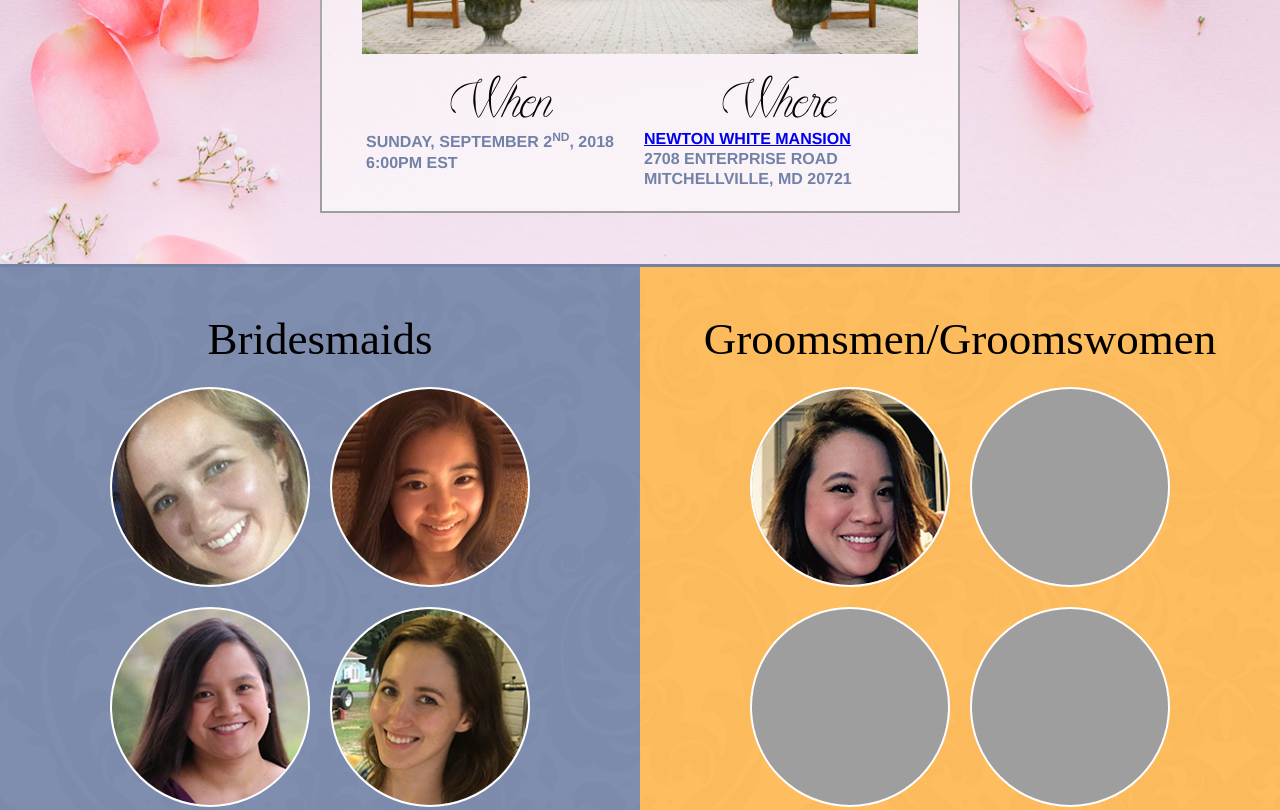
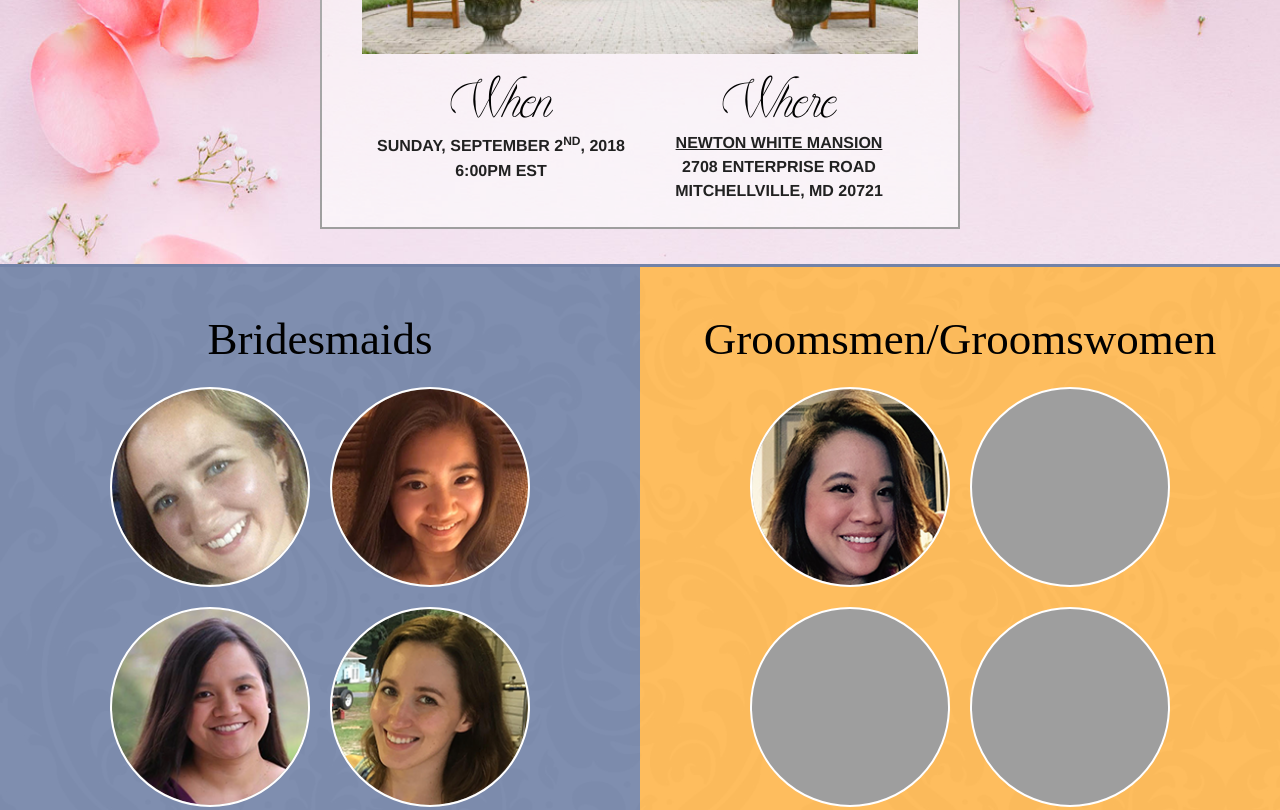
Before and after one commit to patrickzhou89/wedding, a plain HTML site: page index.html in a window 1280 px wide. Shown: the part 3100-3910 px from the top of the page. Drawn offline with nearby package versions, Linux system fonts and the light colour scheme; a web font is replaced by a local one.

Commit message:
Fixed css

```diff
--- a/styles/css/wedding.scss
+++ b/styles/css/wedding.scss
@@ -42,9 +42,11 @@ h4{
     color: #212121;
     text-transform: uppercase;
     font-style: normal;
+    text-align:center;
 }
 a{
 	text-decoration: none;
+    color:inherit;
     &:visited{
         color:inherit;
     }
```
Also changed, not shown: styles/css/wedding.css, 1 other file.
